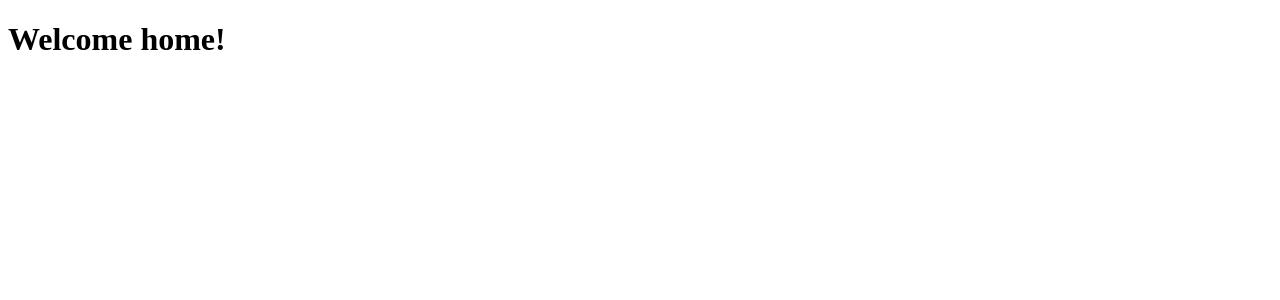
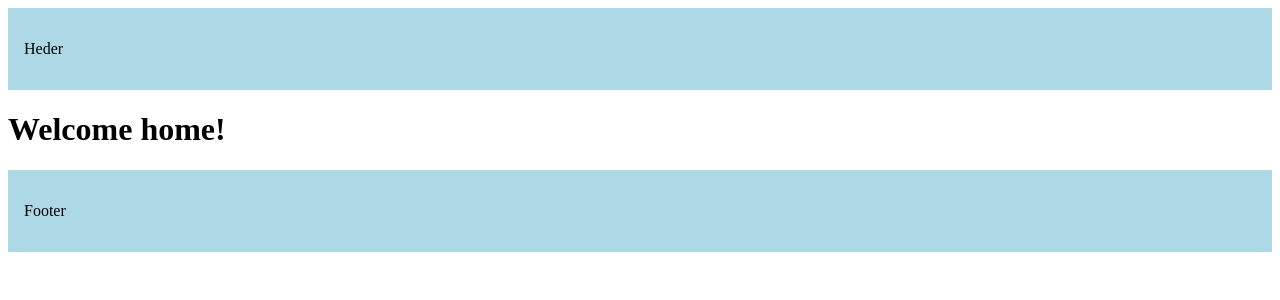
Before and after one commit to Diognet/Next14, a Next.js app in the folder taxi/: page / in a window 1280 px wide. Shown: the top 300 px of the page. Built offline with nearby package versions, Linux system fonts and the light colour scheme.

Commit message:
Update layout.tsx

```diff
--- a/taxi/src/app/layout.tsx
+++ b/taxi/src/app/layout.tsx
@@ -1,16 +1,33 @@
 export const metadata = {
   title: 'Next.js',
   description: 'Generated by Next.js',
-}
+};
 
 export default function RootLayout({
   children,
 }: {
-  children: React.ReactNode
+  children: React.ReactNode;
 }) {
   return (
     <html lang="en">
-      <body>{children}</body>
+      <body>
+        <header
+          style={{
+            backgroundColor: 'lightblue',
+            padding: '1rem',
+          }}
+        >
+          <p>Heder</p>
+        </header>
+        {children}
+        <footer
+          style={{
+            backgroundColor: 'lightblue',
+            padding: '1rem',
+          }}>
+            <p>Footer</p>
+          </footer>
+      </body>
     </html>
-  )
+  );
 }
```
